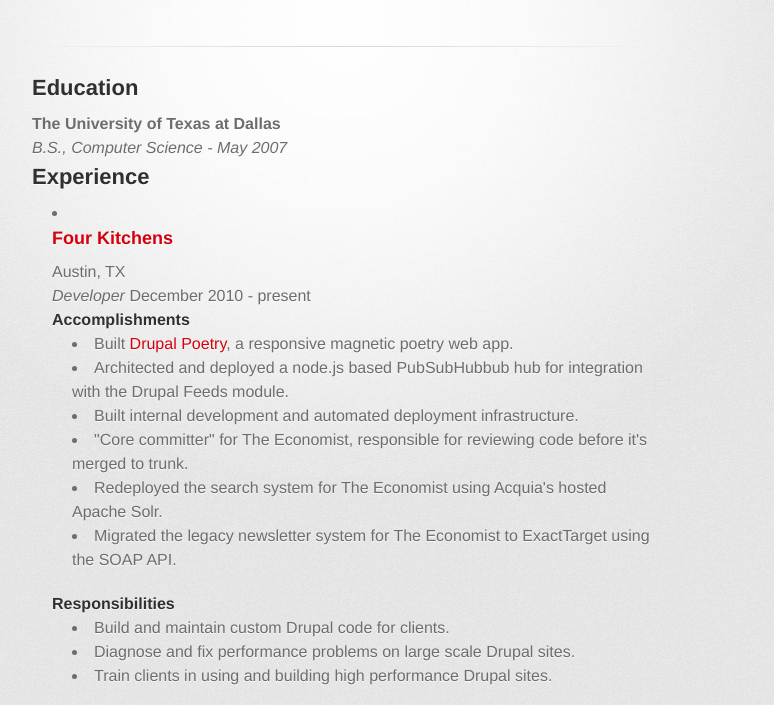
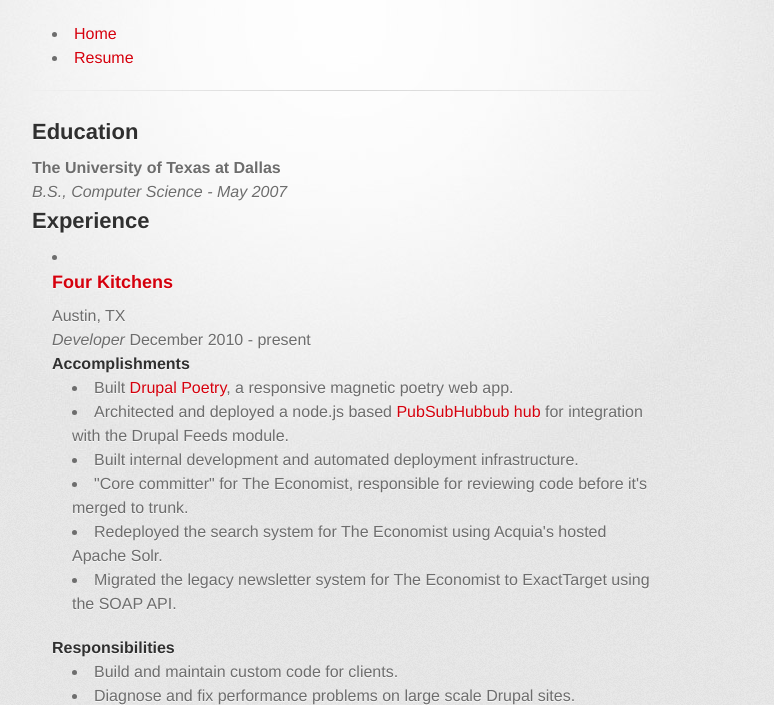
Before and after one commit to elliotttf/elliotttf.github.com, a plain HTML site: page resume.html in a window 1280 px wide. Shown: the part 96-801 px from the top of the page, without its empty margins (298-1072 px from the left). Drawn offline with Linux system fonts and the light colour scheme; a web font is replaced by a local one.

Commit message:
Adding nav and downloadable resume.

```diff
--- a/resume.html
+++ b/resume.html
@@ -24,9 +24,14 @@
 
     <header>
       <h1>Elliott Foster</h1>
-      <h2></h2>
     </header>
 
+    <nav>
+      <ul>
+        <li><a href="index.html">Home</a></li>
+        <li><a href="resume.html">Resume</a></li>
+      </ul>
+    </nav>
 
     <hr>
 
@@ -50,7 +55,7 @@
                 <h4>Accomplishments</h4>
                 <ul>
                   <li>Built <a href="http://drupalpoetry.com">Drupal Poetry</a>, a responsive magnetic poetry web app.</li>
-                  <li>Architected and deployed a node.js based PubSubHubbub hub for integration with the Drupal Feeds module.</li>
+                  <li>Architected and deployed a node.js based <a href="https://github.com/elliotttf/PubHub">PubSubHubbub hub</a> for integration with the Drupal Feeds module.</li>
                   <li>Built internal development and automated deployment infrastructure.</li>
                   <li>"Core committer" for <i>The Economist</i>, responsible for reviewing code before it's merged to trunk.</li>
                   <li>Redeployed the search system for <i>The Economist</i> using Acquia's hosted Apache Solr.</li>
@@ -60,7 +65,7 @@
               <div class="responsibilities">
                 <h4>Responsibilities</h4>
                 <ul>
-                  <li>Build and maintain custom Drupal code for clients.</li>
+                  <li>Build and maintain custom code for clients.</li>
                   <li>Diagnose and fix performance problems on large scale Drupal sites.</li>
                   <li>Train clients in using and building high performance Drupal sites.</li>
                 </ul>
@@ -114,6 +119,9 @@
     </section>
 
     <footer>
+      <section id="downloads" class="clearfix">
+        <a href="files/resume.pdf" id="download-resume" class="button"><span>Download</span></a>
+      </section>
     </footer>
 
     </div>
```
Also changed, not shown: index.html (+6 -1 lines), 1 other file.
